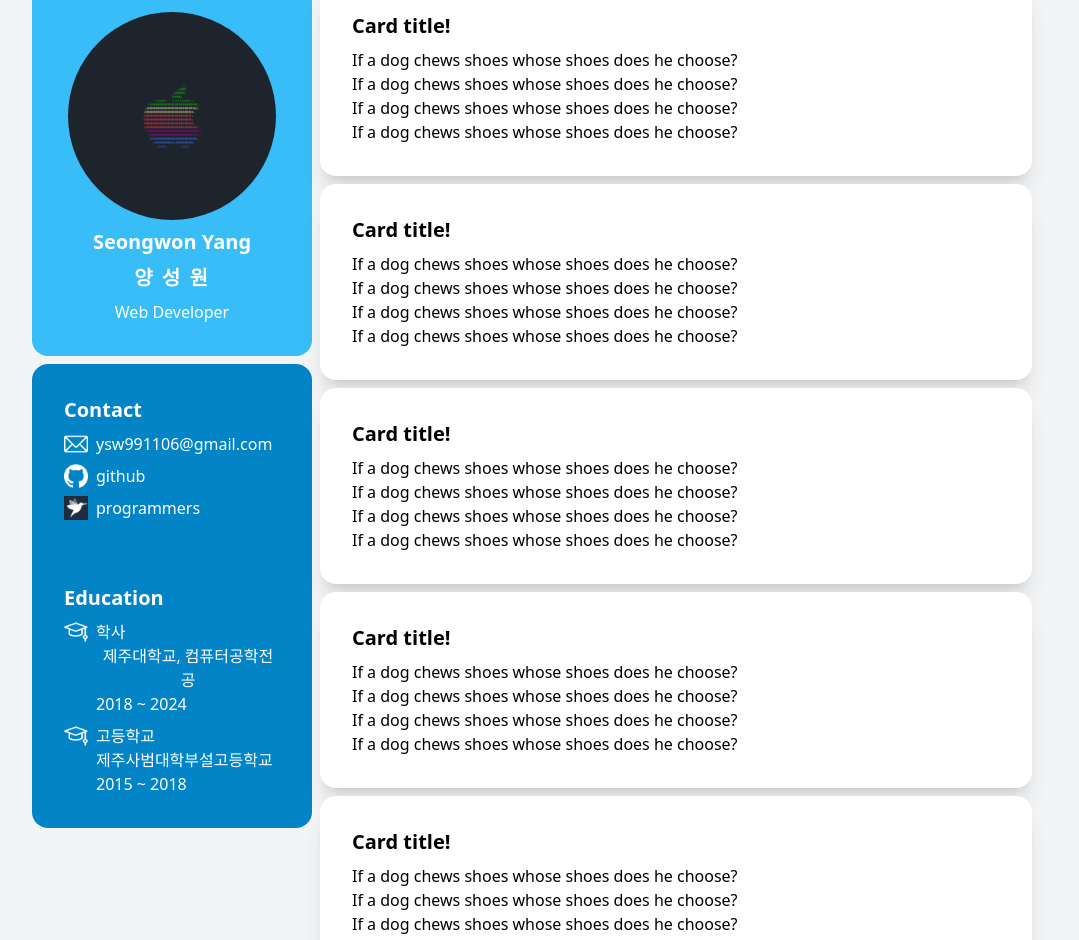
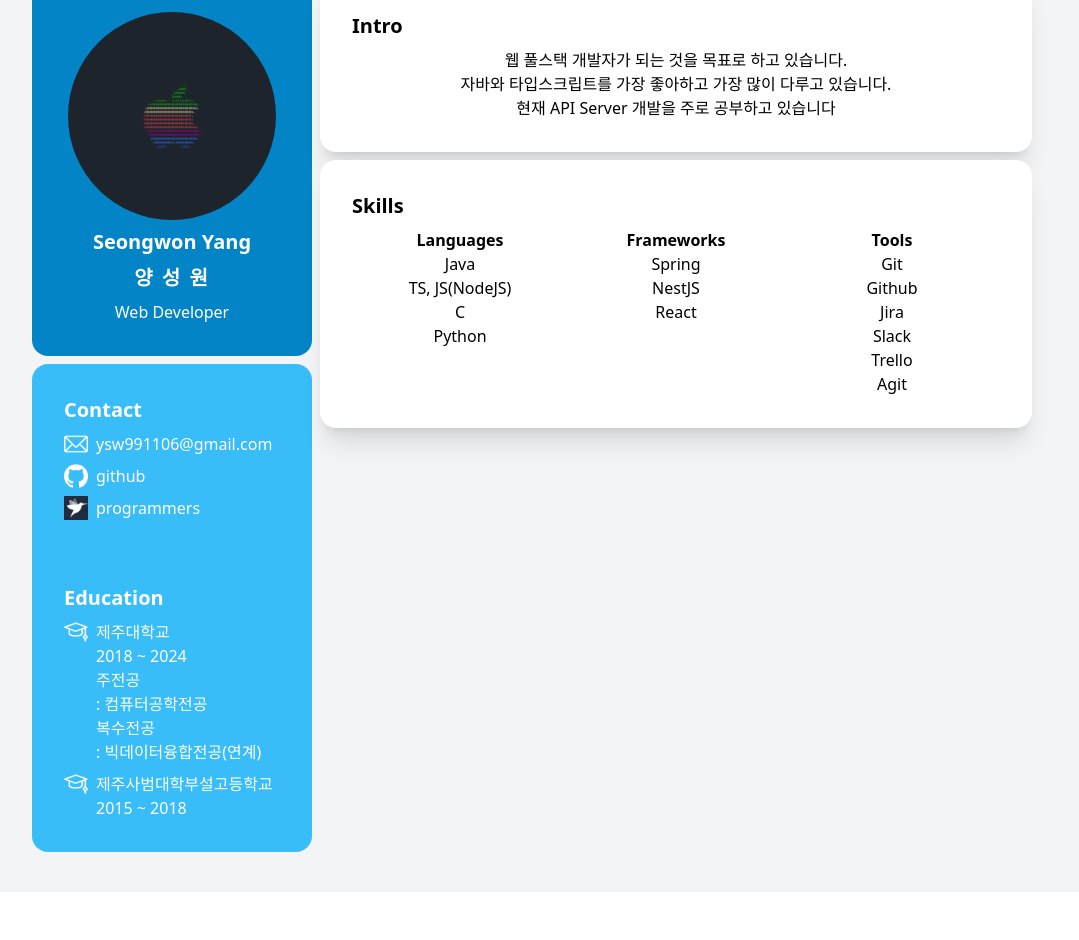
Before and after one commit to codearchitect99/resume, a React (Create React App) app: page / in a window 1280 px wide. Shown: the part 60-1000 px from the top of the page, without its empty margins (108-1187 px from the left). After the commit the page ends 952 px from the top, so only its background shows below. Built offline with nearby package versions, Linux system fonts and the light colour scheme.

Commit message:
포트폴리오 내용 수정 -> Intro, Skills

```diff
--- a/src/container/Portfolio.tsx
+++ b/src/container/Portfolio.tsx
@@ -1,76 +1,57 @@
 import React from "react";
+
+function Intro() {
+    return <div className="card bg-white text-black shadow-xl">
+        <div className="card-body w-full">
+            <h2 className="card-title">Intro</h2>
+            <div className="grid justify-center">
+                <p>웹 풀스택 개발자가 되는 것을 목표로 하고 있습니다.</p>
+                <p> 자바와 타입스크립트를 가장 좋아하고 가장 많이 다루고 있습니다.</p>
+                <p> 현재 API Server 개발을 주로 공부하고 있습니다</p>
+            </div>
+        </div>
+    </div>;
+}
+
+function Skills() {
+    return <div className="card bg-white text-black shadow-xl">
+        <div className="card-body w-full">
+            <h2 className="card-title">Skills</h2>
+            <div className="flex justify-center">
+                <div className="w-full">
+                    <p className="font-semibold">Languages</p>
+                    <p>Java</p>
+                    <p>TS, JS(NodeJS)</p>
+                    <p>C</p>
+                    <p>Python</p>
+                </div>
+                <div className="w-full">
+                    <p className="font-semibold">Frameworks</p>
+                    <p>Spring</p>
+                    <p>NestJS</p>
+                    <p>React</p>
+                </div>
+                <div className="w-full">
+                    <p className="font-semibold">Tools</p>
+                    <p>Git</p>
+                    <p>Github</p>
+                    <p>Jira</p>
+                    <p>Slack</p>
+                    <p>Trello</p>
+                    <p>Agit</p>
+                </div>
+            </div>
+        </div>
+    </div>;
+}
+
 
 const Portfolio: React.FC = () => {
     return (
         <>
             <div className="grid gap-2">
-
-                <div className="card bg-white text-black shadow-xl">
-                    <div className="card-body w-full">
-                        <h2 className="card-title">Card title!</h2>
-                        <div className="grid justify-start">
-                            <p>If a dog chews shoes whose shoes does he choose?</p>
-                            <p>If a dog chews shoes whose shoes does he choose?</p>
-                            <p>If a dog chews shoes whose shoes does he choose?</p>
-                            <p>If a dog chews shoes whose shoes does he choose?</p>
-                        </div>
-                    </div>
-                </div>
-                <div className="card bg-white text-black shadow-xl">
-                    <div className="card-body w-full">
-                        <h2 className="card-title">Card title!</h2>
-                        <div className="grid justify-start">
-                            <p>If a dog chews shoes whose shoes does he choose?</p>
-                            <p>If a dog chews shoes whose shoes does he choose?</p>
-                            <p>If a dog chews shoes whose shoes does he choose?</p>
-                            <p>If a dog chews shoes whose shoes does he choose?</p>
-                        </div>
-                    </div>
-                </div>
-                <div className="card bg-white text-black shadow-xl">
-                    <div className="card-body w-full">
-                        <h2 className="card-title">Card title!</h2>
-                        <div className="grid justify-start">
-                            <p>If a dog chews shoes whose shoes does he choose?</p>
-                            <p>If a dog chews shoes whose shoes does he choose?</p>
-                            <p>If a dog chews shoes whose shoes does he choose?</p>
-                            <p>If a dog chews shoes whose shoes does he choose?</p>
-                        </div>
-                    </div>
-                </div>
-                <div className="card bg-white text-black shadow-xl">
-                    <div className="card-body w-full">
-                        <h2 className="card-title">Card title!</h2>
-                        <div className="grid justify-start">
-                            <p>If a dog chews shoes whose shoes does he choose?</p>
-                            <p>If a dog chews shoes whose shoes does he choose?</p>
-                            <p>If a dog chews shoes whose shoes does he choose?</p>
-                            <p>If a dog chews shoes whose shoes does he choose?</p>
-                        </div>
-                    </div>
-                </div>
-                <div className="card bg-white text-black shadow-xl">
-                    <div className="card-body w-full">
-                        <h2 className="card-title">Card title!</h2>
-                        <div className="grid justify-start">
-                            <p>If a dog chews shoes whose shoes does he choose?</p>
-                            <p>If a dog chews shoes whose shoes does he choose?</p>
-                            <p>If a dog chews shoes whose shoes does he choose?</p>
-                            <p>If a dog chews shoes whose shoes does he choose?</p>
-                        </div>
-                    </div>
-                </div>
-                <div className="card bg-white text-black shadow-xl">
-                    <div className="card-body w-full">
-                        <h2 className="card-title">Card title!</h2>
-                        <div className="grid justify-start">
-                            <p>If a dog chews shoes whose shoes does he choose?</p>
-                            <p>If a dog chews shoes whose shoes does he choose?</p>
-                            <p>If a dog chews shoes whose shoes does he choose?</p>
-                            <p>If a dog chews shoes whose shoes does he choose?</p>
-                        </div>
-                    </div>
-                </div>
+                <Intro/>
+                <Skills />
             </div>
         </>
     );
--- a/src/container/component/Info.tsx
+++ b/src/container/component/Info.tsx
@@ -34,9 +34,12 @@ function Education() {
                 <div className="flex gap-2 w-full">
                     <img src="/resume/images/graduation-cap.png" alt="graduation" className="w-6 h-6"/>
                     <div className="grid justify-start w-full">
-                        <div className="flex justify-start w-full">학사</div>
-                        <div className="flex justify-start w-full">제주대학교, 컴퓨터공학전공</div>
+                        <div className="flex justify-start w-full">제주대학교</div>
                         <div className="flex justify-start w-full">2018 ~ 2024</div>
+                        <div className="flex justify-start w-full">주전공</div>
+                        <div className="flex justify-start w-full">: 컴퓨터공학전공</div>
+                        <div className="flex justify-start w-full">복수전공</div>
+                        <div className="flex justify-start w-full">: 빅데이터융합전공(연계)</div>
                     </div>
                 </div>
             </div>
@@ -45,7 +48,6 @@ function Education() {
                 <div className="flex gap-2 w-full">
                     <img src="/resume/images/graduation-cap.png" alt="graduation" className="w-6 h-6"/>
                     <div>
-                        <div className="flex justify-start w-full">고등학교</div>
                         <div className="flex justify-start w-full">제주사범대학부설고등학교</div>
                         <div className="flex justify-start w-full">2015 ~ 2018</div>
                     </div>
@@ -57,7 +59,7 @@ function Education() {
 
 const Info: React.FC = () => {
     return (
-        <div className="card w-full h-full bg-sky-600 text-white">
+        <div className="card w-full h-full bg-sky-400 text-white">
             <Contact/>
             <Education/>
         </div>
--- a/src/container/component/Profile.tsx
+++ b/src/container/component/Profile.tsx
@@ -3,7 +3,7 @@ import React from "react";
 const Profile: React.FC = () => {
     return (
         <>
-            <div className="card bg-sky-400 text-white">
+            <div className="card bg-sky-600 text-white">
                 <div className="card-body">
                     <div className="flex justify-center w-full">
                         <div className="avatar">
```
Also changed, not shown: 1 other file (tests, documents, lock files or other folders).
